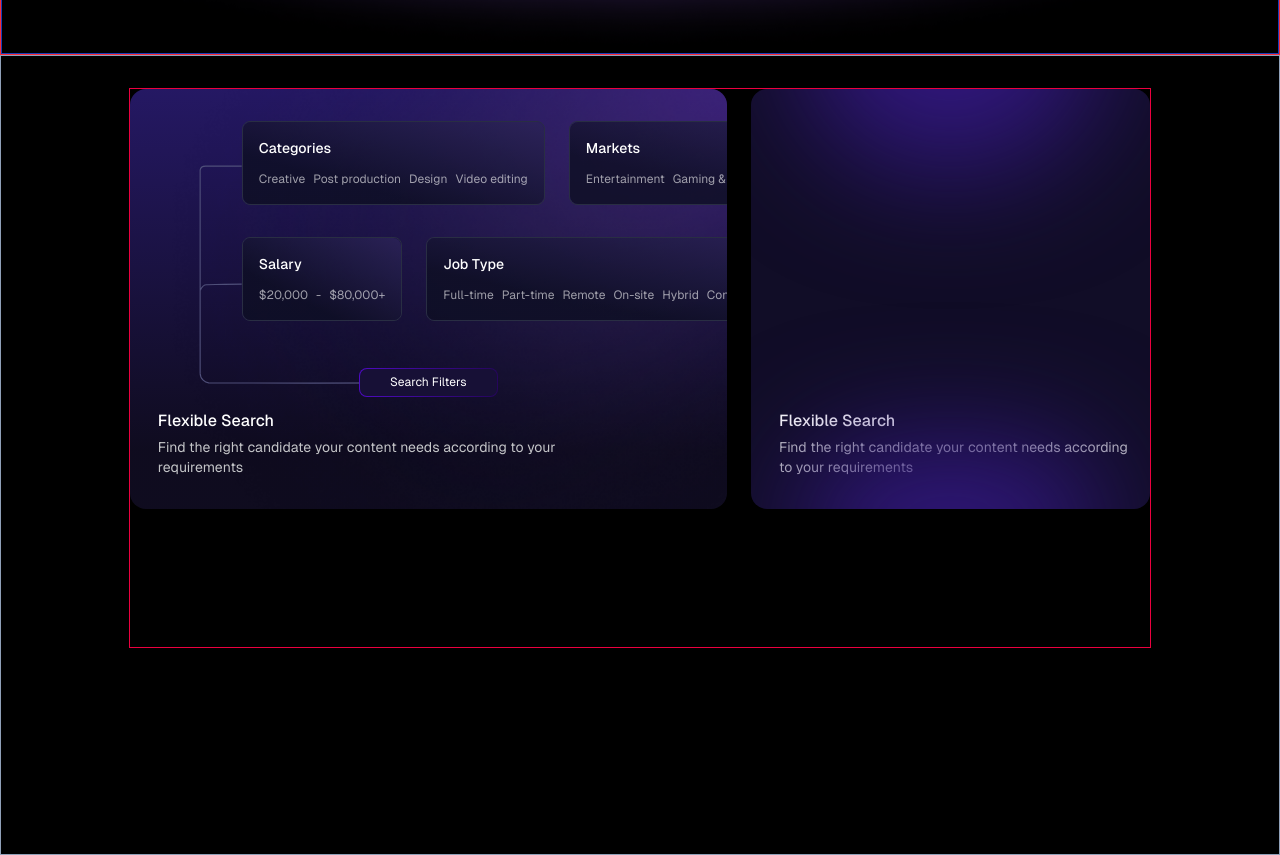
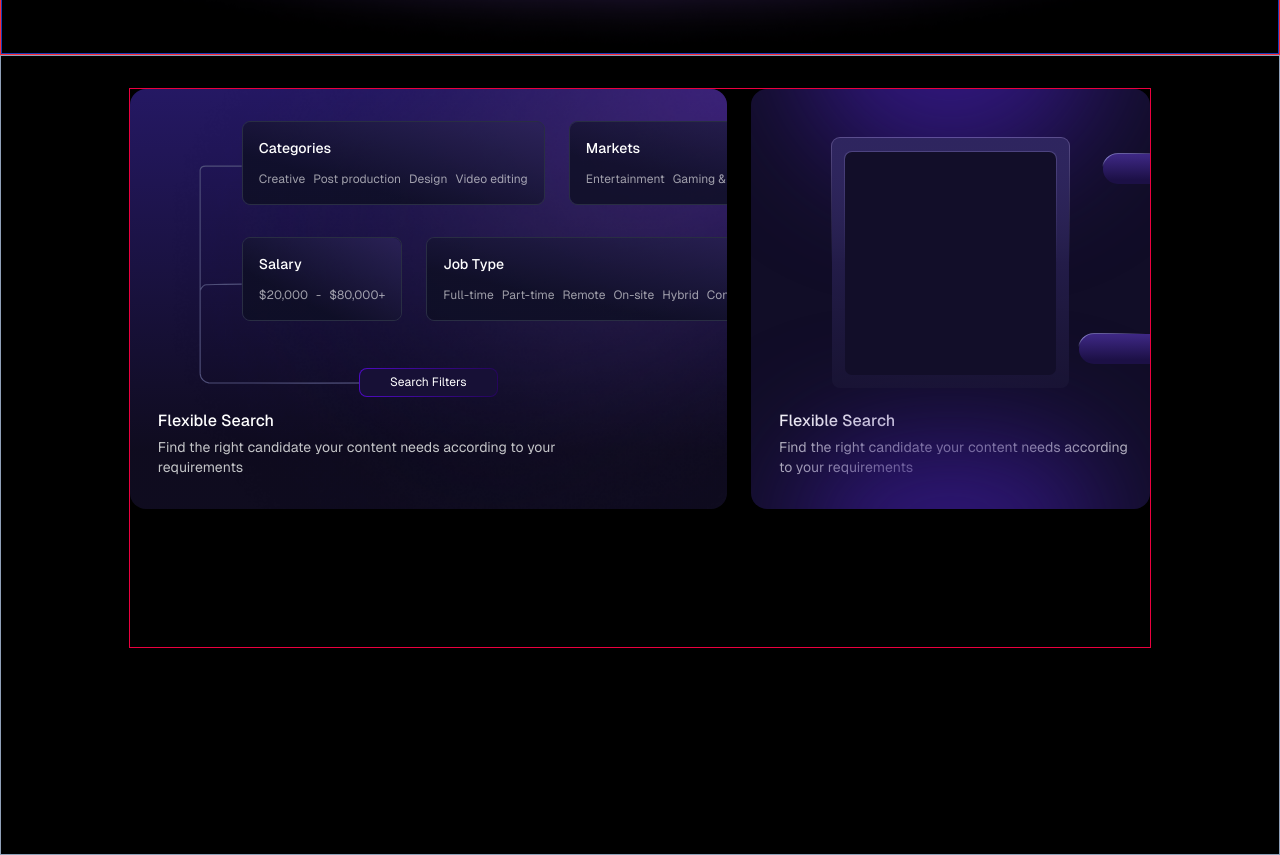
Before and after one commit to Amarprasad33/content-society, a Next.js app: page /templanding in a window 1280 px wide. Shown: the part 1080-1935 px from the top of the page. Built offline with nearby package versions, Linux system fonts and the light colour scheme; no server answers.

Commit message:
bento-2-dev

```diff
--- a/src/app/templanding/page.tsx
+++ b/src/app/templanding/page.tsx
@@ -203,6 +203,23 @@ export default function TempLanding() {
             </div>
             {/* Card-2 */}
             <div className="relative flex flex-col items-center rounded-2xl w-[428px] h-[420px] bg-[#110D27] overflow-hidden">
+
+              <div className="rounded-[9px] mt-12 bg-[linear-gradient(to_bottom,_rgba(192,180,251,0.6)_-30%,_rgba(0,0,0,0)_50%)] z-10 p-[1px] w-[60%] h-[60%]">
+                <div className="bg-transparent bg-[linear-gradient(to_bottom,_rgba(46,37,95,1)_0%,_rgba(28,23,56,0.6)_100%)] w-full h-full rounded-[8px] flex items-centers justify-center">
+                  <div className="rounded-[8px] bg-[linear-gradient(to_bottom,_rgba(192,180,251,0.5)_-70%,_rgba(0,0,0,0)_50%)] p-[1px] w-[90%] h-[90%] self-center">
+                    <div className="w-full h-full bg-[#120E29] rounded-[7px]">
+
+                    </div>
+                  </div>
+                </div>
+              </div>
+              {/* side - rods */}
+              <div className="w-44 h-[2rem] p-[1px] absolute top-[4rem] right-[-8rem] rounded-full z-10 bg-radial-[at_10%_15%] from-[#A9A0FA] to-transparent/5 to-25%">
+                <div className="w-full h-full rounded-full bg-[linear-gradient(to_top,_rgba(28,16,70,1)_13%,_rgba(90,60,185,1)_170%)]"></div>
+              </div>
+              <div className="w-44 h-[2rem] p-[1px] absolute bottom-[9rem] right-[-6.5rem] rounded-full z-10 bg-radial-[at_10%_15%] from-[#A9A0FA] to-transparent/5 to-25%">
+                <div className="w-full h-full rounded-full bg-[linear-gradient(to_top,_rgba(28,16,70,1)_13%,_rgba(90,60,185,1)_170%)]"></div>
+              </div>
               {/* Copy */}
               <div className="absolute bottom-8 left-7 flex flex-col gap-1 ">
                 <div className="text-base font-medium text-white">Flexible Search</div>
@@ -210,14 +227,11 @@ export default function TempLanding() {
               </div>
               <div className="bg-[#31177E] w-3/4 h-64 absolute -top-44 rounded-[20rem] blur-[60px]" />
               <div className="bg-[#31177E] w-3/4 h-40 absolute -bottom-24 rounded-[8rem] blur-[60px]" />
-              {/* side - rods */}
-              <div className="w-52 h-6 rounded-full overflow-hidden "></div>
             </div>
           </div>
         </div>
 
       </section>
-
     </main>
 
   );
```
